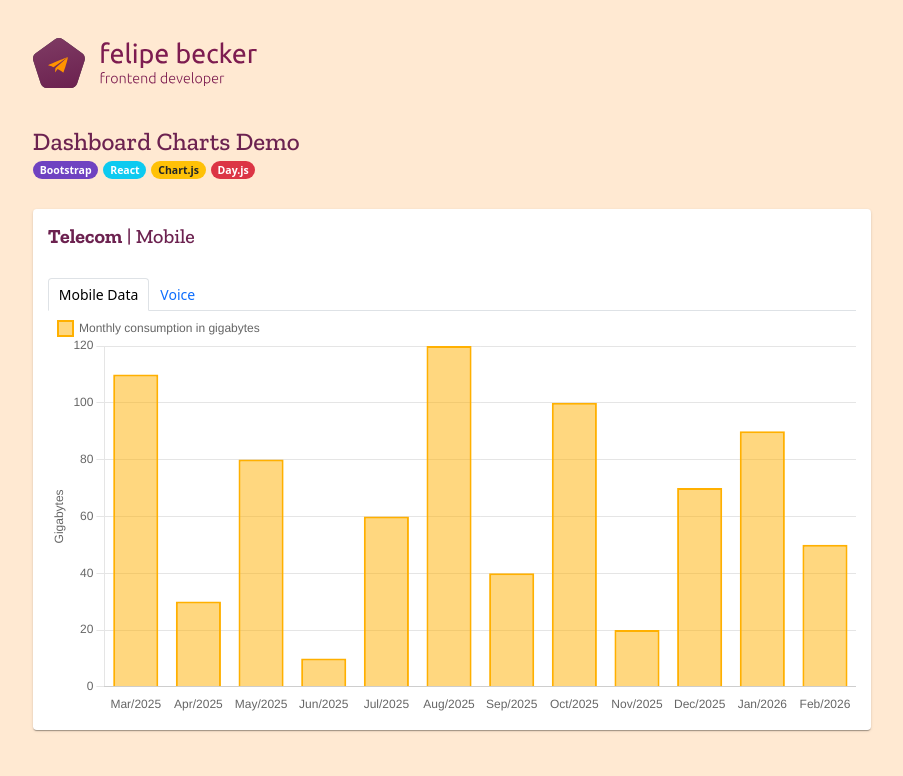
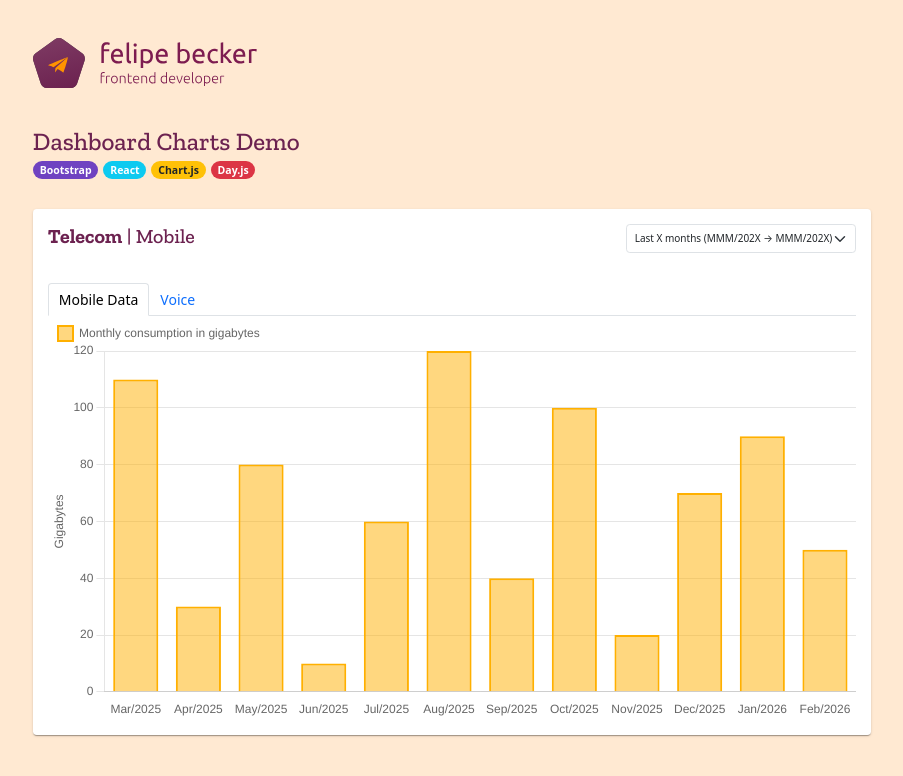
Before and after one commit to ofelipebecker/dashboard-charts-demo, a React (Vite) app: page / in a window 1280 px wide. Shown: the top 776 px of the page, without its empty margins (188-1091 px from the left). Built offline with nearby package versions, Linux system fonts and the light colour scheme.

Commit message:
feat: add period selector dropdown to TabsCard header
Issue: DCD-2601A

```diff
--- a/src/components/TabsCard.jsx
+++ b/src/components/TabsCard.jsx
@@ -13,8 +13,13 @@ const TabsCard = () => {
   return (
     <Card className="border-0 rounded-2 mt-5 p-2 shadow-sm">
       <Card.Body>
-        <Card.Title as="h2">
-          <b>Telecom</b> | Mobile
+        <Card.Title className='d-flex'>
+          <h2><b>Telecom</b> | Mobile</h2>
+          <Form.Select className='w-auto ms-auto'>
+            <option value="1">Last X months (MMM/202X → MMM/202X)</option>
+            <option value="2">Last X months (MMM/202X → MMM/202X)</option>
+            <option value="3">Last X months (MMM/202X → MMM/202X)</option>
+          </Form.Select>
         </Card.Title>
         <Tabs
           id="controlled-tab-example"
```
